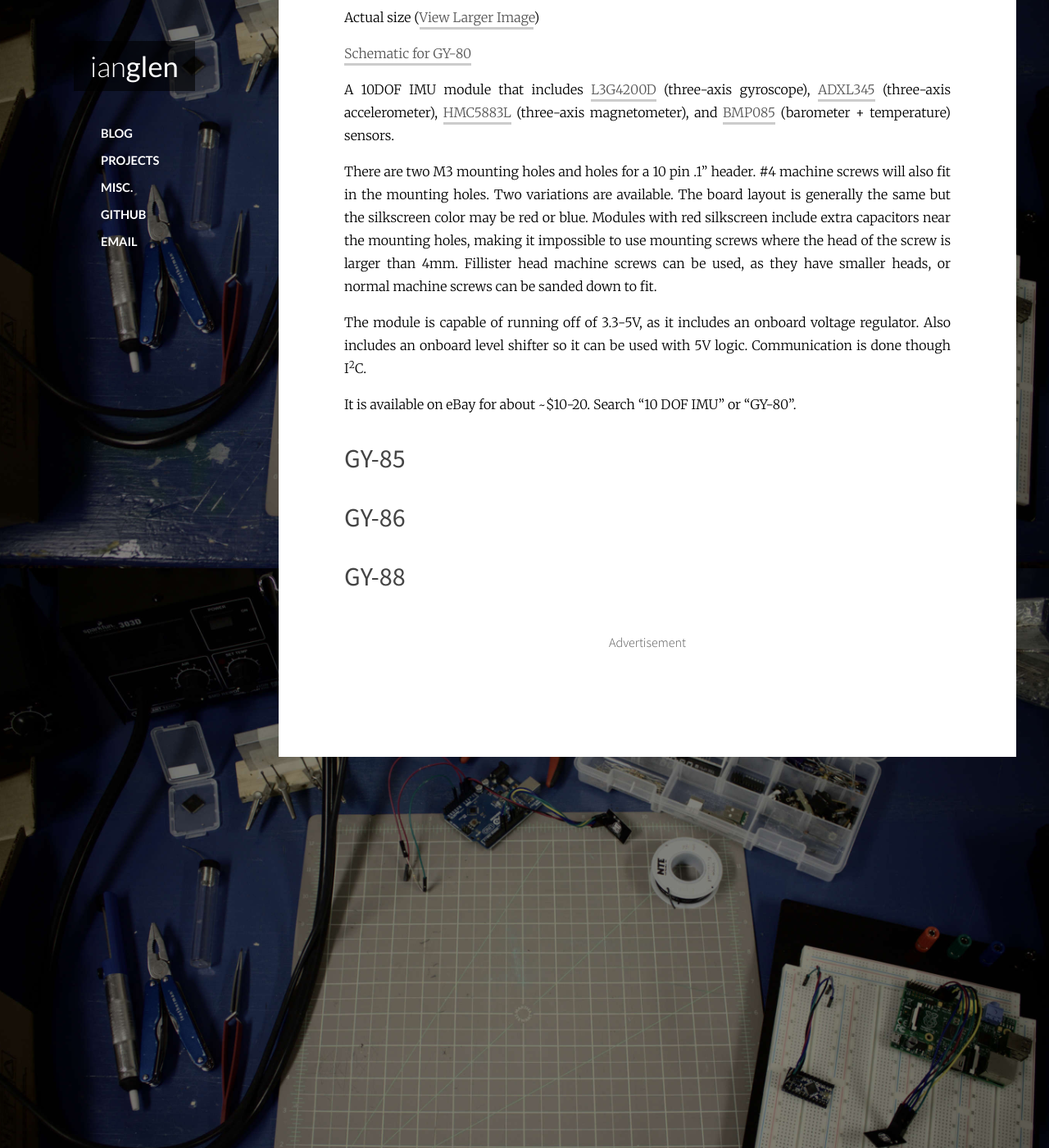
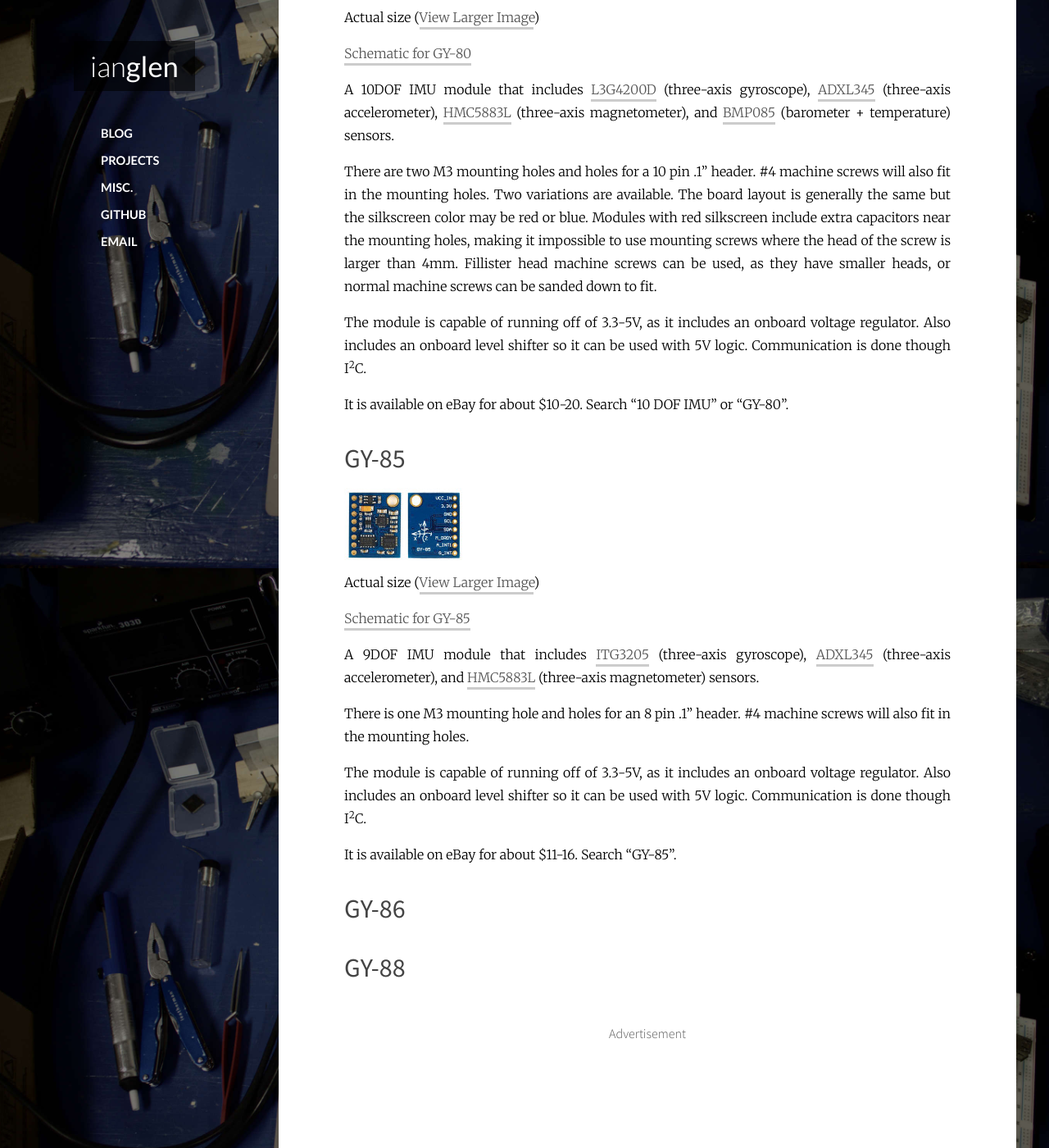
Before and after one commit to codeThatThinks/ianglen.me, a Jekyll site: the page built from misc/cheap-ebay-electronics.md, in a window 1280 px wide and 1400 px high, scrolled down 2007 px. Shown: the whole window at 82% size. Built offline with Jekyll 4.4.1, drawn with Linux system fonts in a browser that asks for light colours; Markdown is read by kramdown in place of the engine named in the settings; some of the changed text lies outside the part shown.

Commit message:
Added GY-85 to ebay modules page

```diff
--- a/misc/cheap-ebay-electronics.md
+++ b/misc/cheap-ebay-electronics.md
@@ -18,6 +18,7 @@ A collection of information on the various cheap electronics modules available o
 	<tr><td>GY-80</td><td>10</td><td>&#10003;</td><td>&#10003;</td><td>&#10003;</td><td>&#10003;</td><td></td><td>$10-20</td></tr>
 </table></div>
 
+
 ### GY-291
 
 ![GY-291](/content/misc/cheap-ebay-electronics/GY-291-thumbnail.jpg)
@@ -31,7 +32,8 @@ There are two M3 mounting holes and holes for an 8 pin .1" header. #4 machine sc
 
 This module is capable of running off 3.3-5V, as it includes an onboard voltage regulator. **However, since this module does not include a level shifter, maximum logic voltage is 3.6V. 5V logic will fry the ADXL345.** Communication is done through I<sup>2</sup>C.
 
-It is available on eBay for about ~$2-3. Search "GY-291".
+It is available on eBay for about $2-3. Search "GY-291".
+
 
 ### GY-521
 
@@ -46,7 +48,8 @@ There are two M3 mounting holes and holes for an 8 pin .1" header. #4 machine sc
 
 This module will run off 3.3-5V, as it includes an onboard voltage regulator. **However, since this module does not include a level shifter, maximum logic voltage is 3.46V. 5V logic will fry the MPU-6050.** Communication is done through I<sup>2</sup>C.
 
-It is available on eBay for about ~$2-4. Search "GY-521".
+It is available on eBay for about $2-4. Search "6DOF IMU" or "GY-521".
+
 
 ### GY-80
 
@@ -61,9 +64,24 @@ There are two M3 mounting holes and holes for a 10 pin .1" header. #4 machine sc
 
 The module is capable of running off of 3.3-5V, as it includes an onboard voltage regulator. Also includes an onboard level shifter so it can be used with 5V logic. Communication is done though I<sup>2</sup>C.
 
-It is available on eBay for about ~$10-20. Search "10 DOF IMU" or "GY-80".
+It is available on eBay for about $10-20. Search "10 DOF IMU" or "GY-80".
+
 
 ### GY-85
+
+![GY-85](/content/misc/cheap-ebay-electronics/GY-85-thumbnail.jpg)
+Actual size ([View Larger Image](/content/misc/cheap-ebay-electronics/GY-85.jpg))
+
+[Schematic for GY-85](/content/misc/cheap-ebay-electronics/GY-85-schematic.jpg)
+
+A 9DOF IMU module that includes [ITG3205](http://www.tinyosshop.com/datasheet/itg3205.pdf) (three-axis gyroscope), [ADXL345](http://www.analog.com/media/en/technical-documentation/data-sheets/ADXL345.pdf) (three-axis accelerometer), and [HMC5883L](http://www51.honeywell.com/aero/common/documents/myaerospacecatalog-documents/Defense_Brochures-documents/HMC5883L_3-Axis_Digital_Compass_IC.pdf) (three-axis magnetometer) sensors.
+
+There is one M3 mounting hole and holes for an 8 pin .1" header. #4 machine screws will also fit in the mounting holes.
+
+The module is capable of running off of 3.3-5V, as it includes an onboard voltage regulator. Also includes an onboard level shifter so it can be used with 5V logic. Communication is done though I<sup>2</sup>C.
+
+It is available on eBay for about $11-16. Search "GY-85".
+
 
 ### GY-86
 
```
Also changed, not shown: content/misc/cheap-ebay-electronics/GY-85-schematic.jpg (added), content/misc/cheap-ebay-electronics/GY-85-thumbnail.jpg (added), content/misc/cheap-ebay-electronics/GY-85-thumbnail@2x.jpg (added), content/misc/cheap-ebay-electronics/GY-85.jpg (added).
